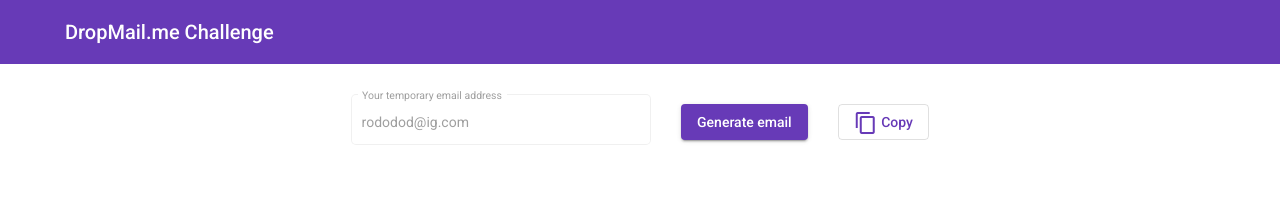
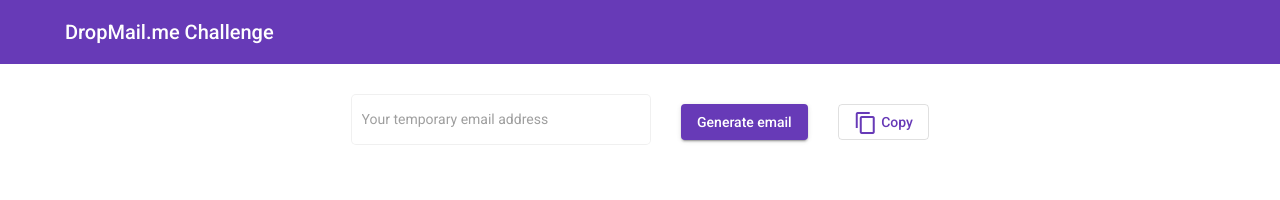
Before and after one commit to Roseffc/dropMail, an Angular app: page /home in a window 1280 px wide. Shown: the top 200 px of the page. Built offline with nearby package versions, Linux system fonts and the light colour scheme.

Commit message:
Configurado metodo para gerar email aleatorio com API.

```diff
--- a/src/app/components/generate-email/generate-email.component.html
+++ b/src/app/components/generate-email/generate-email.component.html
@@ -2,10 +2,10 @@
   <div class="d-flex generate__form justify-content-center">
     <mat-form-field class="generate__input" appearance="outline">
       <mat-label>Your temporary email address</mat-label>
-      <input matInput disabled [(ngModel)]="randomEmail">
+      <input matInput disabled [(ngModel)]="randomEmail.address">
     </mat-form-field>
-    <button class="generate__button" mat-raised-button color="primary">Generate email</button>
-    <button class="generate__button" mat-stroked-button color="primary" [cdkCopyToClipboard]="randomEmail">
+    <button class="generate__button" mat-raised-button color="primary" (click)="getRandomUmail()">Generate email</button>
+    <button class="generate__button" mat-stroked-button color="primary" [cdkCopyToClipboard]="randomEmail.address">
       <mat-icon md-12>content_copy</mat-icon>
       Copy
     </button>
--- a/src/app/components/generate-email/generate-email.component.ts
+++ b/src/app/components/generate-email/generate-email.component.ts
@@ -1,5 +1,7 @@
 import { Component, OnInit } from '@angular/core';
 import { FormsModule } from '@angular/forms';
+import { DropmailService } from 'src/app/services/dropmail.service';
+import { Addresses } from 'src/app/services/dropmail.type';
 
 @Component({
   selector: 'app-generate-email',
@@ -7,11 +9,20 @@
   styleUrls: ['./generate-email.component.scss']
 })
 export class GenerateEmailComponent implements OnInit {
-  randomEmail='rododod@ig.com'
+  randomEmail:Addresses={id:'', address:''};
 
-  constructor() { }
+  constructor(private dropmailService:DropmailService) { }
 
   ngOnInit() {
   }
 
+  getRandomUmail() {
+    this.dropmailService.randomEmail().subscribe((result)=>{
+      const {data:{introduceSession}} = result;
+      this.randomEmail= introduceSession.addresses[0]
+      this.randomEmail.address
+  });
+
+  }
+
 }
```
